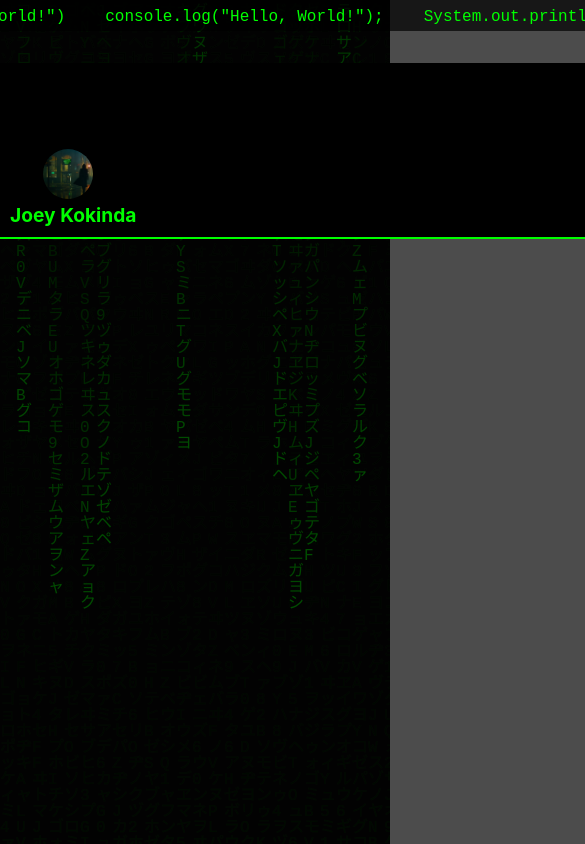
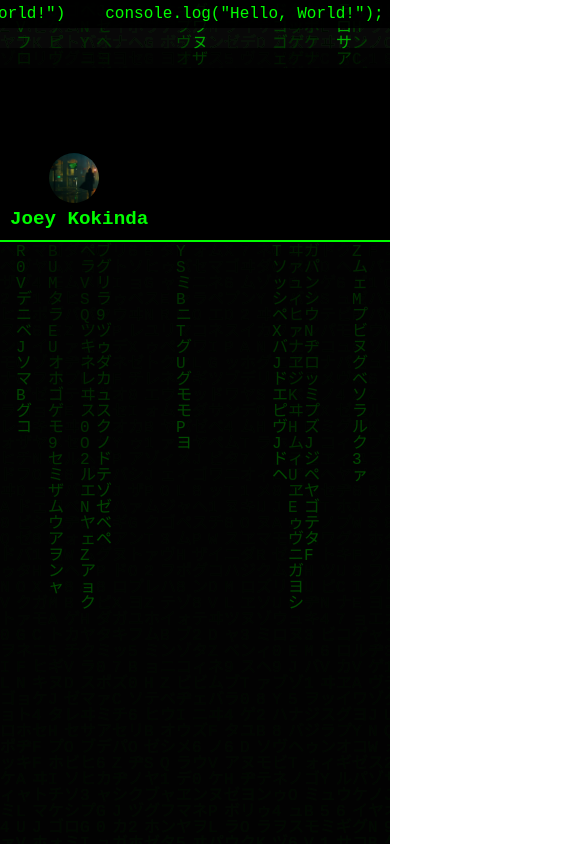
Before and after one commit to sp3ked/jkokweb, a React (Create React App) app: page /about in a window 390 px wide. Shown: the top 844 px of the page, 585 px wide, since content can reach past the window. Built offline with nearby package versions, Linux system fonts and the light colour scheme.

Commit message:
fixed nav bar formatting

```diff
--- a/src/App.css
+++ b/src/App.css
@@ -1,3 +1,13 @@
+body, html {
+  margin: 0;
+  padding: 0;
+  overflow: hidden;
+  width: 100%;
+  height: 100%;
+  font-family: 'Terminus', monospace;
+  color: #00ff00;
+}
+
 .container {
   display: grid;
   grid-template-columns: 400px 1fr;
@@ -17,17 +27,15 @@
   justify-content: center;
   align-items: center;
   background-color: rgba(0, 0, 0, 0.7);
-  padding-bottom: 2em;
+  margin-bottom: 20px;
 }
 
 .profile {
   grid-area: profile;
-  height: 100vh;
   background-color: rgba(0, 0, 0, 0.7);
   display: flex;
   flex-direction: column;
   align-items: center;
-  overflow-y: auto;
 }
 
 .navbar {
@@ -36,11 +44,13 @@
   justify-content: center;
   align-items: center;
   background-color: rgba(0, 0, 0, 0.7);
+  padding-top: 20px;
 }
 
 .content {
   grid-area: content;
-  overflow-y: auto;
+  display: flex;
+  flex-direction: column;
   background-color: rgba(0, 0, 0, 0.7);
 }
 
@@ -57,7 +67,7 @@
 @media (max-width: 768px) {
   .container {
     grid-template-columns: 1fr;
-    grid-template-rows: auto auto auto 1fr;
+    grid-template-rows: auto auto 1fr;
     grid-template-areas:
       "langnav"
       "navbar"
--- a/src/Pages/projects.jsx
+++ b/src/Pages/projects.jsx
@@ -37,10 +37,10 @@ function Projects() {
           </div>
         </>
       } />
-      <TerminalBox title="Project 3" content={
+      <TerminalBox title="Project" content={
         <p>Coming Soon...</p>
       } />
-      <TerminalBox title="Project 4" content={
+      <TerminalBox title="Project" content={
         <p>Coming Soon...</p>
       } />
     </div>
@@ -59,7 +59,7 @@ function TerminalBox({ title, content }) {
         </div>
       </div>
       <div className="terminalContent">
-        <p className="terminalPrompt">C:\Users\{title}&gt;</p>
+        <p className="terminalPrompt">C:\Users\Projects\{title}&gt;</p>
         {content}
       </div>
     </div>
```
